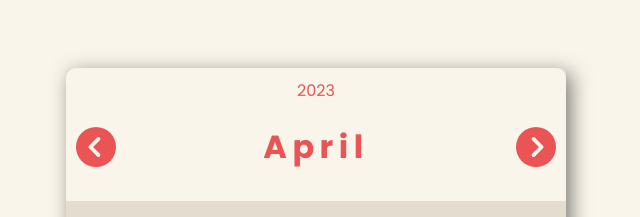
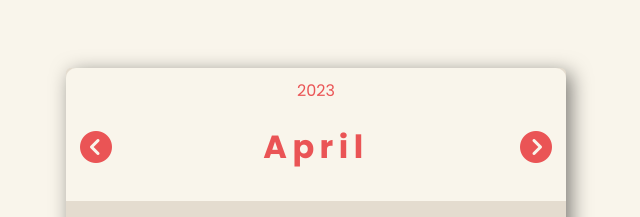
Before and after one commit to HectorDNuno/calendar, a Vue app: page / in a window 1280 px wide. Shown: the part 181-398 px from the top of the page, without its empty margins (324-964 px from the left). Built offline with nearby package versions, Linux system fonts and the light colour scheme.

Commit message:
Use fontawesome cdn and deletes svg icons
- adds fonteawesome cdn into head of index.html
- uses i tag for icons, removes unused class for icons

```diff
--- a/index.html
+++ b/index.html
@@ -5,6 +5,9 @@
   <meta charset="UTF-8" />
   <link rel="icon" type="image/svg+xml" href="/vite.svg" />
   <meta name="viewport" content="width=device-width, initial-scale=1.0" />
+  <link rel="stylesheet" href="https://cdnjs.cloudflare.com/ajax/libs/font-awesome/6.5.1/css/all.min.css"
+    integrity="sha512-DTOQO9RWCH3ppGqcWaEA1BIZOC6xxalwEsw9c2QQeAIftl+Vegovlnee1c9QX4TctnWMn13TZye+giMm8e2LwA=="
+    crossorigin="anonymous" referrerpolicy="no-referrer" />
   <title>Calendar</title>
 </head>
 
--- a/src/components/Header.vue
+++ b/src/components/Header.vue
@@ -47,28 +47,16 @@ const handleClick = (direction) => state.dispatch({ type: "updateDate", payload:
     </div>
 
     <div class="wrapper">
-      <div @click="handleClick" class="left-chevron chevron">
-        <svg xmlns="http://www.w3.org/2000/svg" viewBox="0 0 512 512">
-          <!--! Font Awesome Pro 6.4.0 by @fontawesome - https://fontawesome.com License - https://fontawesome.com/license (Commercial License) Copyright 2023 Fonticons, Inc. -->
-          <path
-            id="chevron"
-            d="M0 256a256 256 0 1 0 512 0A256 256 0 1 0 0 256zM241 377c-9.4 9.4-24.6 9.4-33.9 0s-9.4-24.6 0-33.9l87-87-87-87c-9.4-9.4-9.4-24.6 0-33.9s24.6-9.4 33.9 0L345 239c9.4 9.4 9.4 24.6 0 33.9L241 377z"
-          />
-        </svg>
+      <div @click="handleClick" class="chevron">
+        <i class="fa-solid fa-circle-chevron-left fa-2x"></i>
       </div>
 
       <div class="month">
         <h2>{{ current.month }}</h2>
       </div>
 
-      <div @click="handleClick('next-month')" class="right-chevron chevron">
-        <svg xmlns="http://www.w3.org/2000/svg" viewBox="0 0 512 512">
-          <!--! Font Awesome Pro 6.4.0 by @fontawesome - https://fontawesome.com License - https://fontawesome.com/license (Commercial License) Copyright 2023 Fonticons, Inc. -->
-          <path
-            id="chevron"
-            d="M0 256a256 256 0 1 0 512 0A256 256 0 1 0 0 256zM241 377c-9.4 9.4-24.6 9.4-33.9 0s-9.4-24.6 0-33.9l87-87-87-87c-9.4-9.4-9.4-24.6 0-33.9s24.6-9.4 33.9 0L345 239c9.4 9.4 9.4 24.6 0 33.9L241 377z"
-          />
-        </svg>
+      <div @click="handleClick('next-month')" class="chevron">
+        <i class="fa-solid fa-circle-chevron-right fa-2x"></i>
       </div>
     </div>
   </div>
@@ -119,9 +107,6 @@ const handleClick = (direction) => state.dispatch({ type: "updateDate", payload:
         transform: translateX(2px);
       }
     }
-    .left-chevron {
-      transform: rotate(180deg);
-    }
   }
 }
 </style>
```
